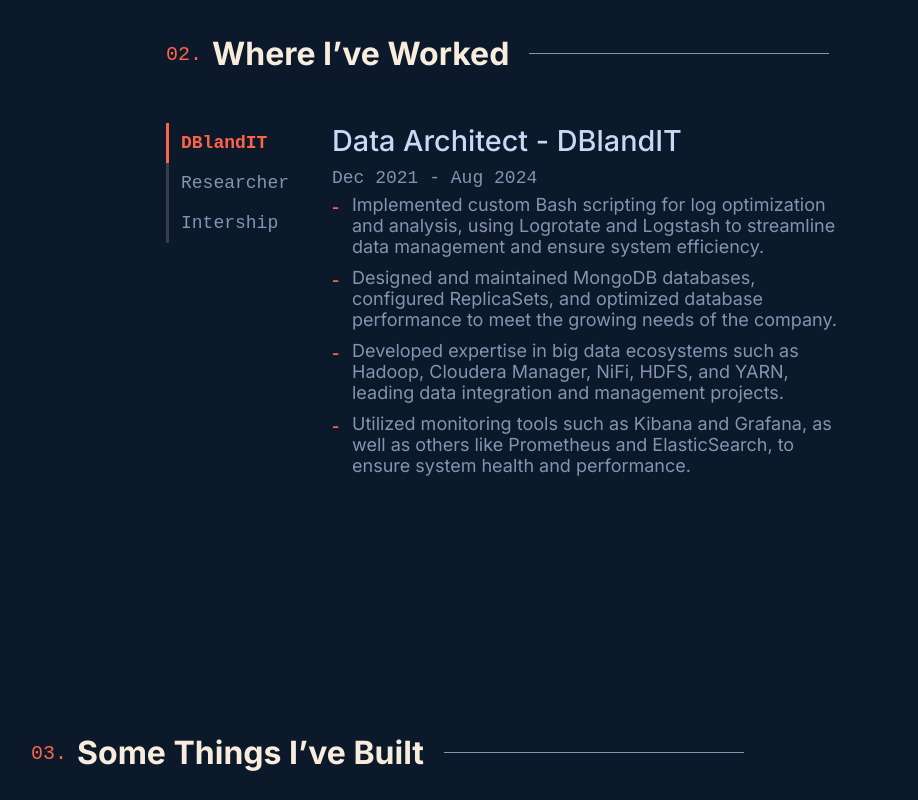
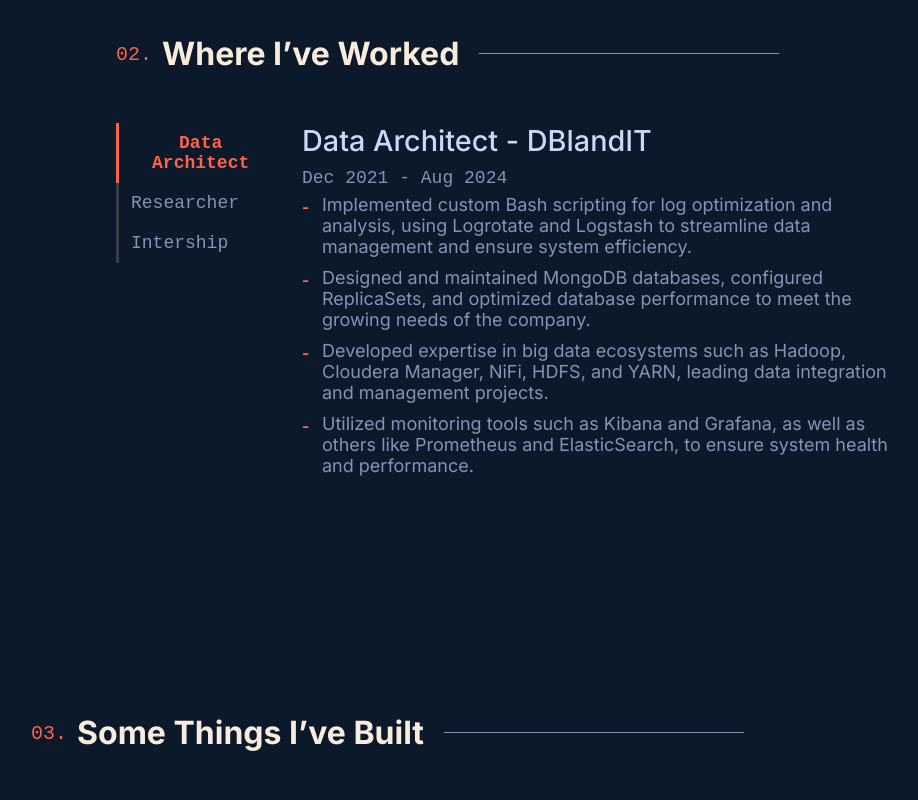
Before and after one commit to FranciscoAnnoni/Portfolio-FranciscoAnnoni, a React (Vite) app in the folder portfolio-Fran/: page / in a window 1280 px wide. Shown: the part 1800-2600 px from the top of the page, without its empty margins (109-1027 px from the left). Built offline with nearby package versions, Linux system fonts and the light colour scheme.

Commit message:
add the icon of upwork

```diff
--- a/portfolio-Fran/src/components/Components.css
+++ b/portfolio-Fran/src/components/Components.css
@@ -125,16 +125,15 @@
   margin: 0;
   padding: 0;
   overflow: hidden;
-  width: 400%; /* Forzar ancho uniforme */
-  max-width: 730px; /* Fija un máximo */
-  height: 400px; /* Altura fija */
+  width: 400%;
+  max-width: 830px;
+  height: 380px;
 }
 
 /* Maintain tab width */
 .tabs-container .tab-button {
   font-family: var(--thirt-family);
-  width: 100%; /* Forzar ancho uniforme */
-  max-width: 150px; /* Fija un máximo */
+
 }
 
 /* Tabs (left menu) */
@@ -158,6 +157,7 @@
   display: flex;
   align-items: center;
   transition: all 0.3s ease;
+  width: 102%;
 }
 
 .tab-button.active {
--- a/portfolio-Fran/src/components/Components.jsx
+++ b/portfolio-Fran/src/components/Components.jsx
@@ -104,7 +104,7 @@
 const tabs = [
   {
     id: "panel-0",
-    label: "DBlandIT",
+    label: "Data Architect",
     title: "Data Architect - DBlandIT",
     date: "Dec 2021 - Aug 2024",
     content: [
--- a/portfolio-Fran/src/components/Footer.jsx
+++ b/portfolio-Fran/src/components/Footer.jsx
@@ -1,5 +1,6 @@
 import './Footer.css'
 import { FaGithub, FaLinkedin } from 'react-icons/fa';
+import { FaSquareUpwork } from "react-icons/fa6";
 
 const Footer = () => {
   return (
@@ -13,6 +14,9 @@
           <a href="https://www.linkedin.com/in/franciscoannoni/" target="_blank" rel="noopener noreferrer">
             <FaLinkedin size={40} />
           </a>
+          <a href="https://www.upwork.com/freelancers/~0152a8fb701783a526" target="_blank" rel="noopener noreferrer">
+          <FaSquareUpwork size={40} />
+          </a>
         </div>
       <div className="footer-container">
         <a href="https://github.com/FranciscoAnnoni/Portfolio-FranciscoAnnoni" rel="noopener noreferrer" target="_blank"><div className="francisco">Created &amp; developed by Francisco Annoni</div></a>
```
Also changed, not shown: portfolio-Fran/public/images/138shots_so.png (added), portfolio-Fran/public/images/159shots_so.png (added).
